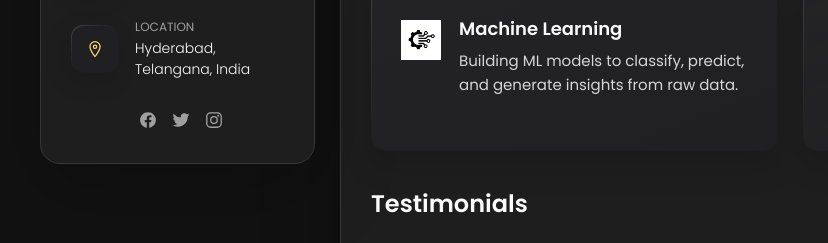
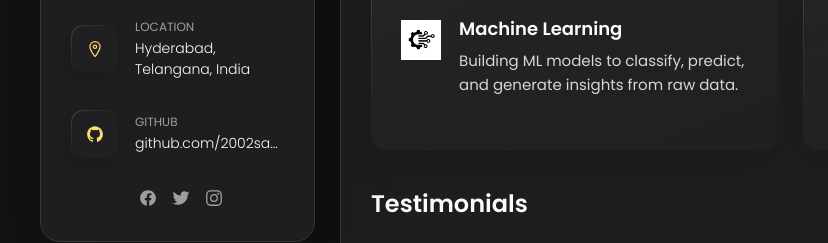
Before and after one commit to 2002saketh/portfolio_saketh, a plain HTML site: page index.html in a window 1280 px wide. Shown: the part 658-901 px from the top of the page, 0-828 px from the left. Drawn offline with nearby package versions, Linux system fonts and the light colour scheme.

Commit message:
Update index.html

```diff
--- a/index.html
+++ b/index.html
@@ -120,6 +120,24 @@
             </div>
 
           </li>
+
+          <li class="contact-item">
+
+           <div class="icon-box">
+             <ion-icon name="logo-github"></ion-icon>
+            </div>
+
+  <div class="contact-info">
+    <p class="contact-title">GitHub</p>
+
+    <a href="https://github.com/2002saketh" target="_blank" class="contact-link">
+      github.com/2002saketh
+    </a>
+  </div>
+
+</li>
+
+
 
         </ul>
 
```
